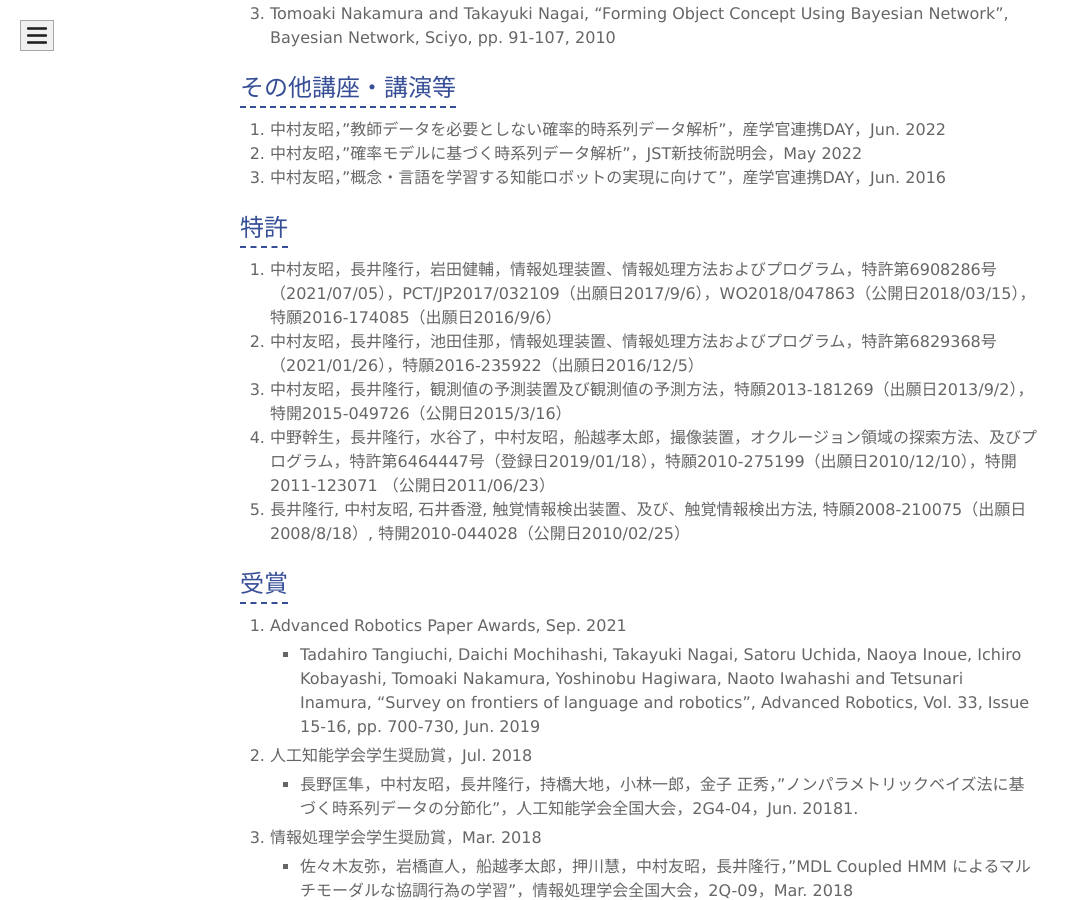
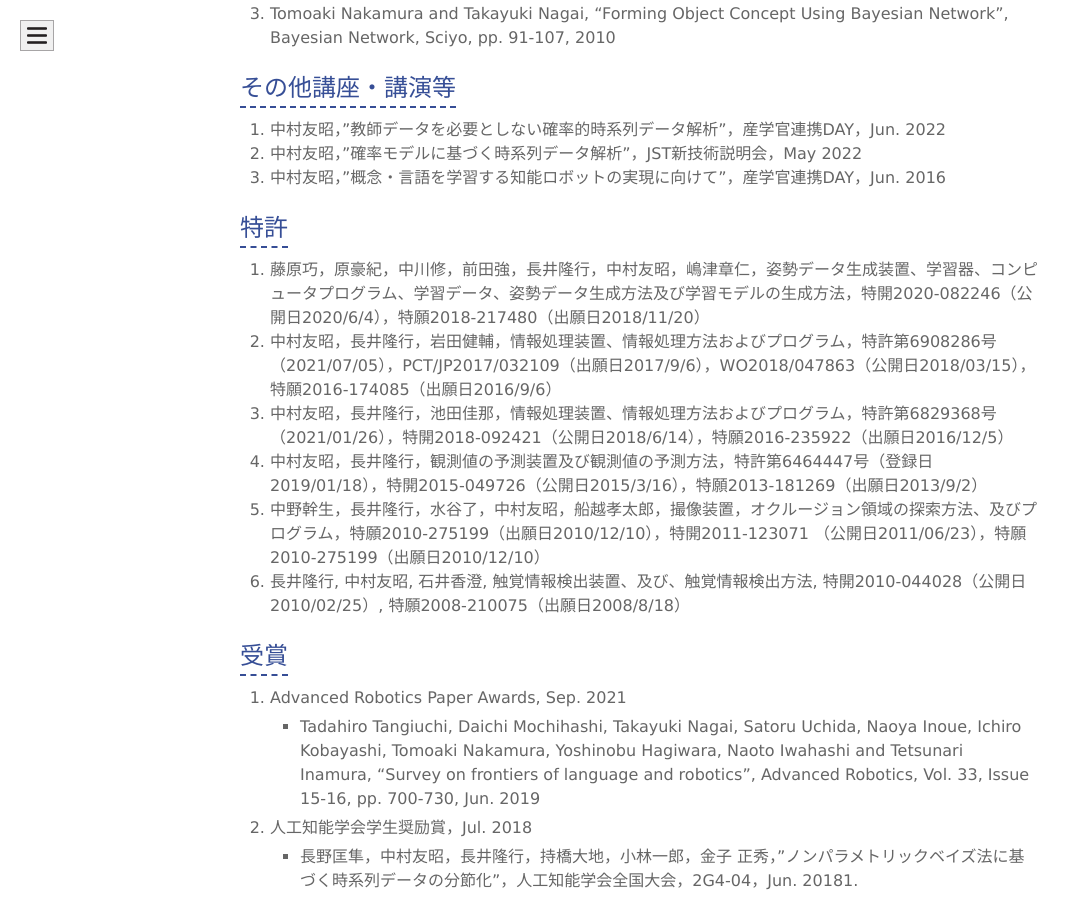
Before and after one commit to naka-lab/naka-lab.github.io, a Jekyll site: the page built from subpages/pub.md, in a window 1280 px wide and 900 px high, scrolled down 21757 px. Shown: the whole window, without its empty margins (0-1080 px from the left). Built offline with Jekyll 4.4.1, drawn with Linux system fonts in a browser that asks for light colours.

Commit message:
Update pub.md

```diff
--- a/subpages/pub.md
+++ b/subpages/pub.md
@@ -405,11 +405,12 @@ Signal Processing, pp. 13-16, Feb. 2020
 1. 中村友昭，"概念・言語を学習する知能ロボットの実現に向けて"，産学官連携DAY，Jun. 2016
 
 ## 特許
+1. 藤原巧，原豪紀，中川修，前田強，長井隆行，中村友昭，嶋津章仁，姿勢データ生成装置、学習器、コンピュータプログラム、学習データ、姿勢データ生成方法及び学習モデルの生成方法，特開2020-082246（公開日2020/6/4），特願2018-217480（出願日2018/11/20）
 1. 中村友昭，長井隆行，岩田健輔，情報処理装置、情報処理方法およびプログラム，特許第6908286号 （2021/07/05），PCT/JP2017/032109（出願日2017/9/6），WO2018/047863（公開日2018/03/15），特願2016-174085（出願日2016/9/6）
-1. 中村友昭，長井隆行，池田佳那，情報処理装置、情報処理方法およびプログラム，特許第6829368号（2021/01/26），特願2016-235922（出願日2016/12/5）
-1. 中村友昭，長井隆行，観測値の予測装置及び観測値の予測方法，特願2013-181269（出願日2013/9/2），特開2015-049726（公開日2015/3/16）
-1. 中野幹生，長井隆行，水谷了，中村友昭，船越孝太郎，撮像装置，オクルージョン領域の探索方法、及びプログラム，特許第6464447号（登録日2019/01/18），特願2010-275199（出願日2010/12/10），特開2011-123071 （公開日2011/06/23）
-1. 長井隆行, 中村友昭, 石井香澄, 触覚情報検出装置、及び、触覚情報検出方法, 特願2008-210075（出願日2008/8/18）, 特開2010-044028（公開日2010/02/25）
+1. 中村友昭，長井隆行，池田佳那，情報処理装置、情報処理方法およびプログラム，特許第6829368号（2021/01/26），特開2018-092421（公開日2018/6/14），特願2016-235922（出願日2016/12/5）
+1. 中村友昭，長井隆行，観測値の予測装置及び観測値の予測方法，特許第6464447号（登録日2019/01/18），特開2015-049726（公開日2015/3/16），特願2013-181269（出願日2013/9/2）
+1. 中野幹生，長井隆行，水谷了，中村友昭，船越孝太郎，撮像装置，オクルージョン領域の探索方法、及びプログラム，特願2010-275199（出願日2010/12/10），特開2011-123071 （公開日2011/06/23），特願2010-275199（出願日2010/12/10）
+1. 長井隆行, 中村友昭, 石井香澄, 触覚情報検出装置、及び、触覚情報検出方法, 特開2010-044028（公開日2010/02/25）, 特願2008-210075（出願日2008/8/18）
 
 
 ## 受賞
```
